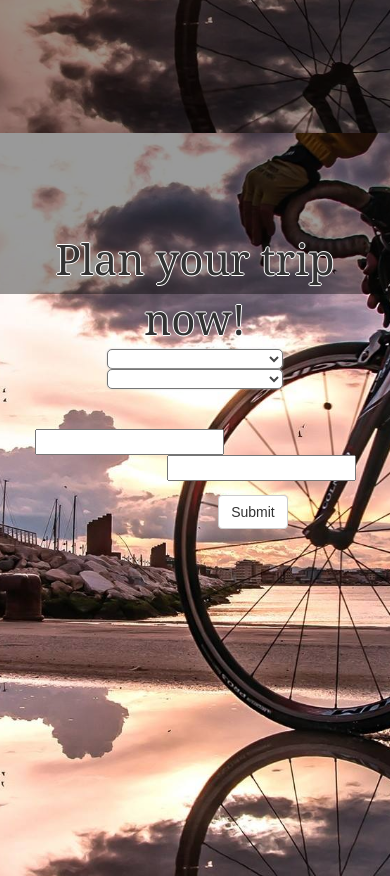
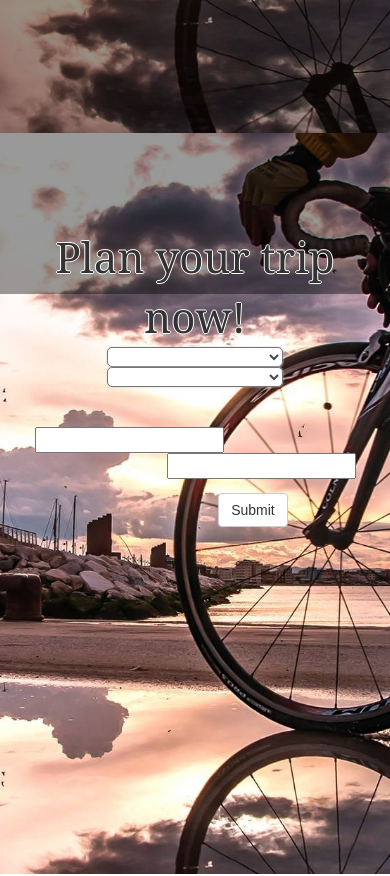
Before and after one commit to wingkicwk/group-20, a Flask app: page / in a window 390 px wide. Shown: the part 711-1587 px from the top of the page. Run offline with Flask 2, Linux system fonts and the light colour scheme; lists and menus that the app fills with data are empty; some libraries are stand-ins or nearby versions.

Commit message:
test responsive

```diff
--- a/web/static/index.css
+++ b/web/static/index.css
@@ -196,10 +196,14 @@ tbody>tr>:nth-child(2){
 
   @media only screen and (max-width:620px) {
       /* For mobile phones: */
-      #googlemap, #weather, .chart {
+      #googlemap, #weather,#chart_div,#chart_div_hour,#chart_div_week, #chart_div_predictFrom, #chart_div_predictTo{
           width: 100%;
       }
       #des_dropdown, #dropdown{
           width: 50%;
       }
+      #dropdownWarp{
+          position: relative;
+          margin-top:2%;
+      }
   }
```
